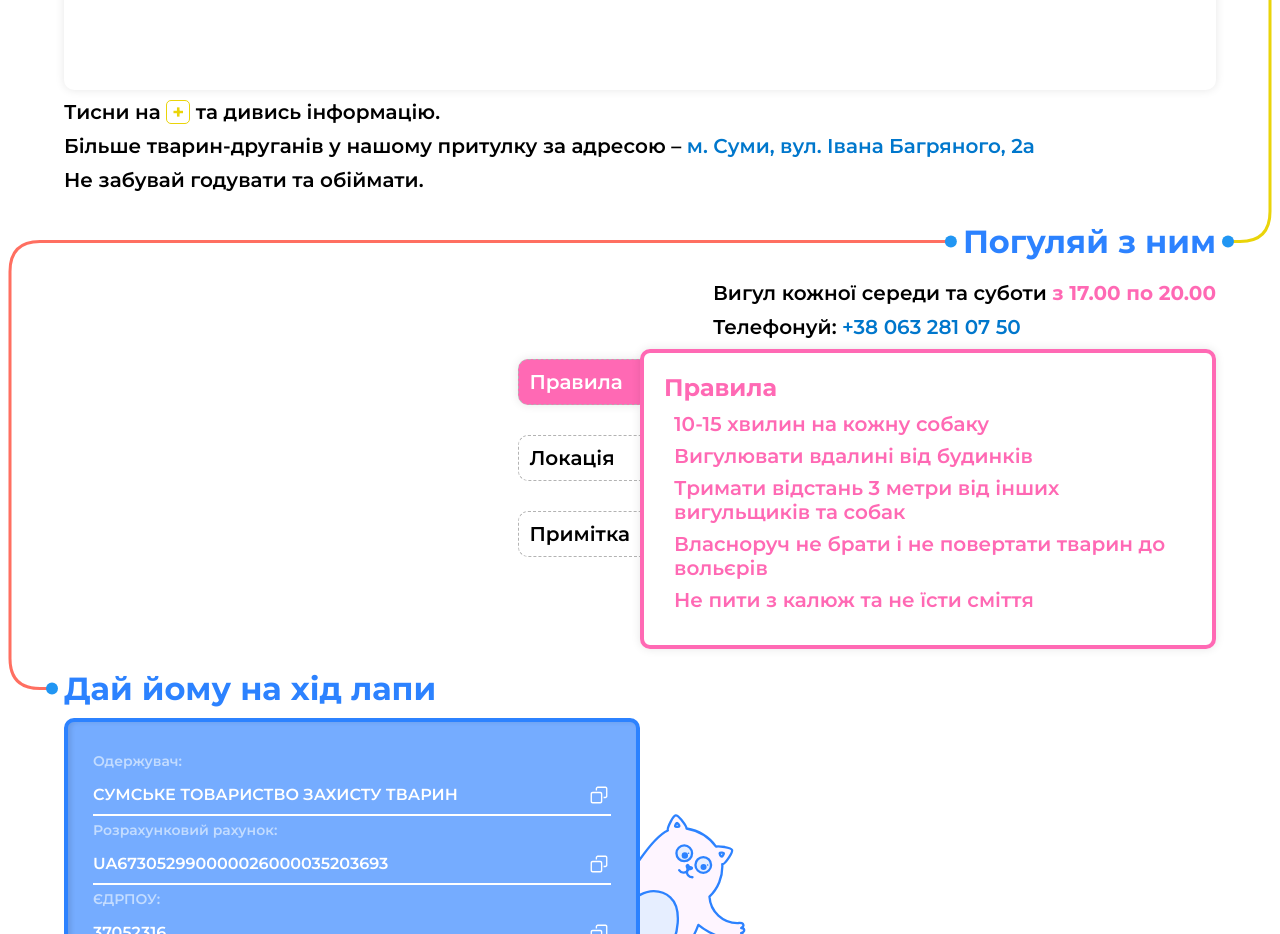
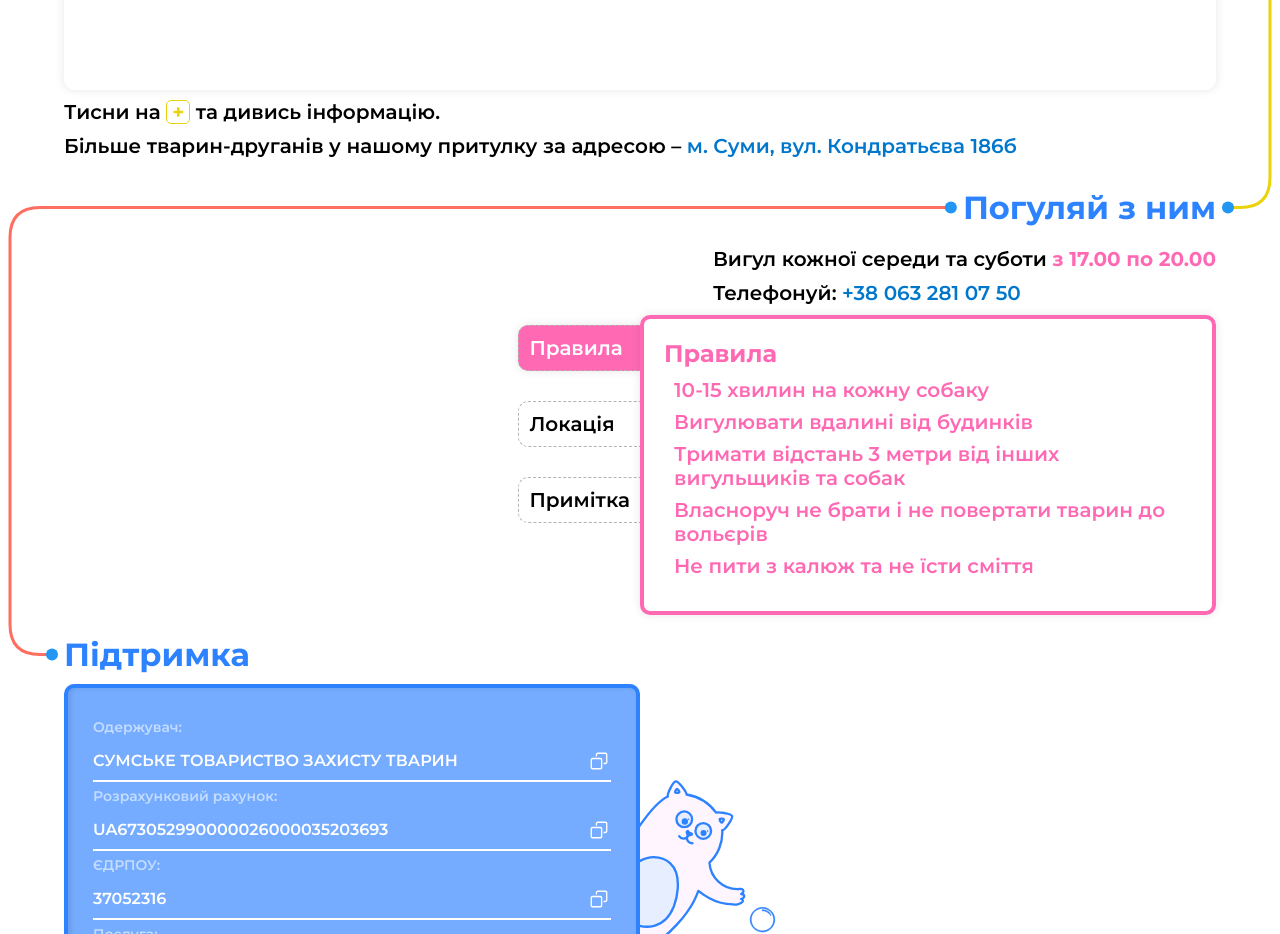
Before and after one commit to sumydog11/dogland, a plain HTML site: page index.html in a window 1280 px wide. Shown: the part 840-1774 px from the top of the page. Drawn offline with nearby package versions, Linux system fonts and the light colour scheme; no server answers.

Commit message:
Update index.html

```diff
--- a/index.html
+++ b/index.html
@@ -264,10 +264,9 @@
                     <p>
                         Більше тварин-друганів у нашому притулку за адресою –
                         <a href="https://maps.app.goo.gl/HJq3gWPL8Duzu1dm8" target="_blank" rel="noopener noreferrer">
-                            м. Суми, вул. Івана Багряного, 2а
+                            м. Суми, вул. Кондратьєва 186б
                         </a>
                     </p>
-                    <p>Не забувай годувати та обіймати.</p>
                 </div>
             </section>
 
@@ -335,7 +334,7 @@
 
             <!--  -->
             <section class="pet-support open-left">
-                <h2 id="section3">Дай йому на хід лапи</h2>
+                <h2 id="section3">Підтримка</h2>
                 <div class="pet-support__block">
                     <div class="requisite-wrapper">
                         <div class="requisite-logo"><p>Одержувач:</p></div>
```
